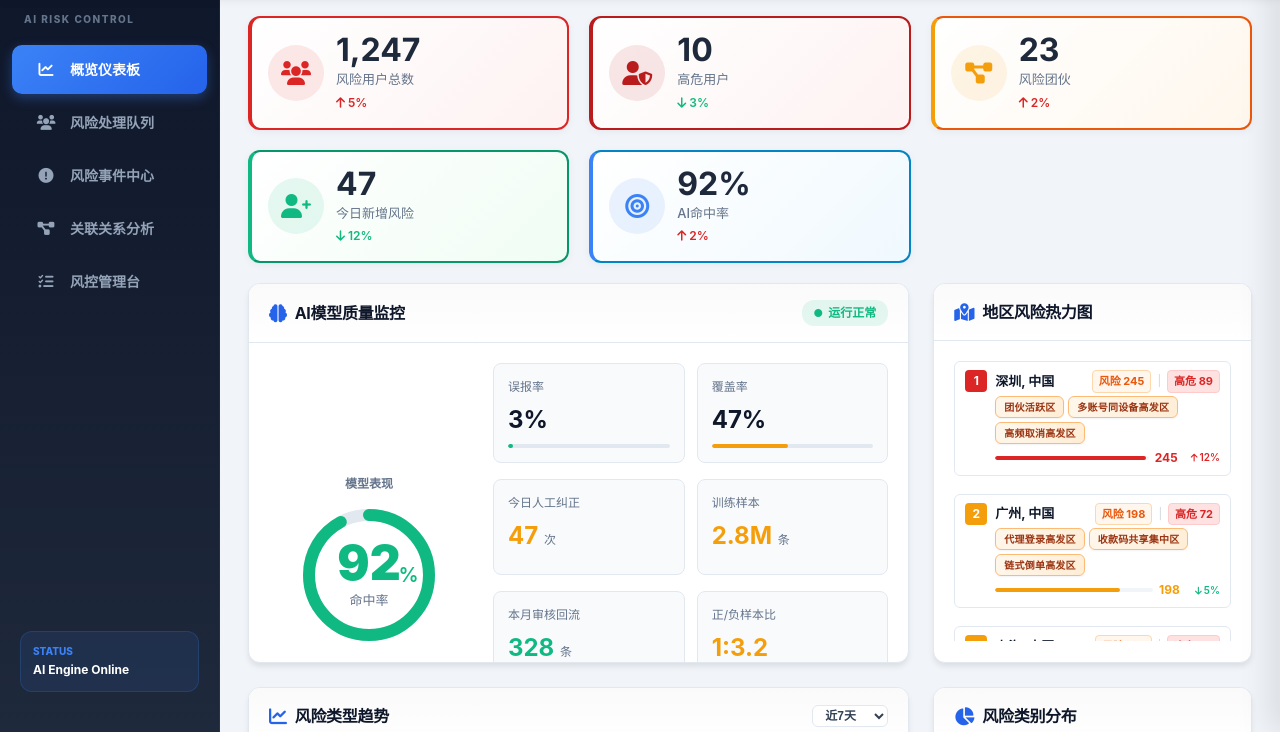
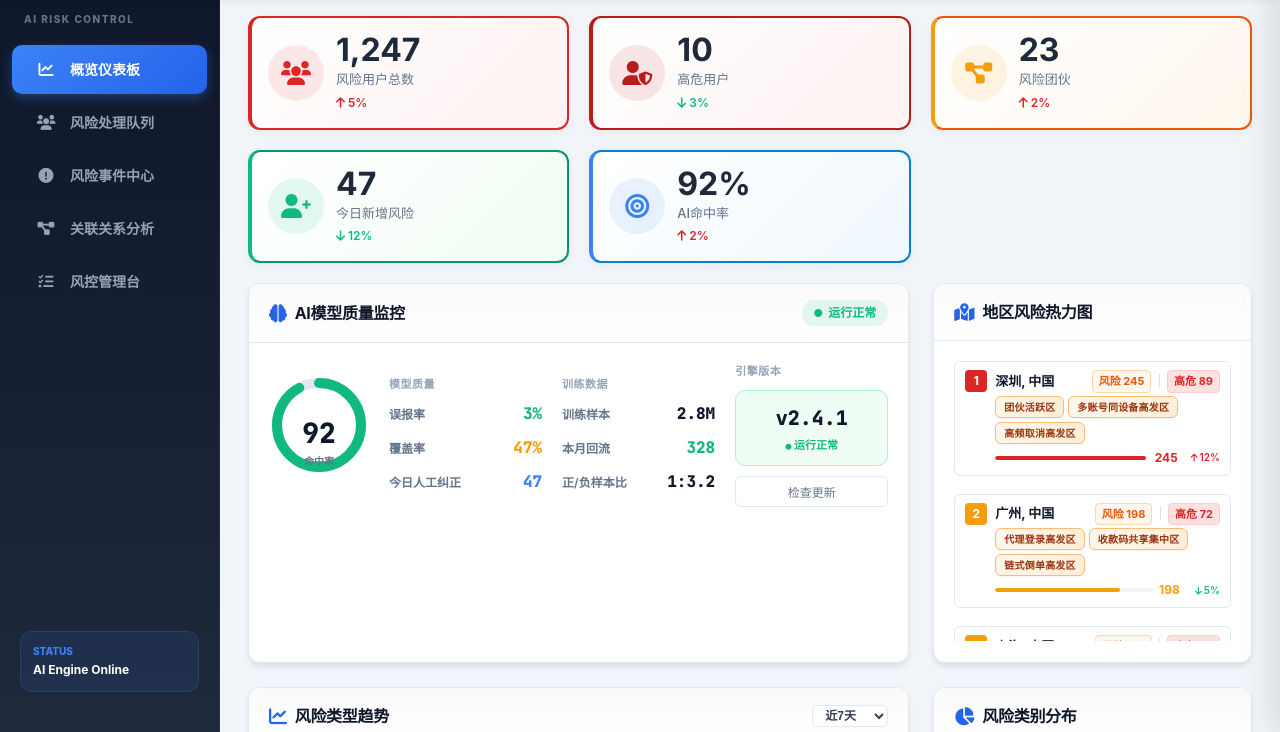
Before and after one commit to peterwong2023-bit/usdt-exchange-page, a website: page risk-v6-release/index.html in a window 1280 px wide. Shown: the part 68-800 px from the top of the page. Drawn offline with nearby package versions, Linux system fonts and the light colour scheme.

Commit message:
fix: AI模型质量监控卡片改为四列平铺布局，去除滚动
Made-with: Cursor

```diff
--- a/risk-v6-release/index.html
+++ b/risk-v6-release/index.html
@@ -358,74 +358,62 @@
                             <i class="fas fa-circle"></i> 运行正常
                         </span>
                     </div>
-                    <div class="card-body">
-                        <div class="ai-model-grid">
-                            <!-- 左侧：命中率圆形显示 -->
-                            <div class="hit-rate-circle-container">
-                                <div class="section-label">模型表现</div>
-                                <div class="hit-rate-circle">
-                                    <div class="circle-progress">
-                                        <svg width="140" height="140">
-                                            <circle cx="70" cy="70" r="60" fill="none" stroke="#e2e8f0" stroke-width="12"/>
-                                            <circle cx="70" cy="70" r="60" fill="none" stroke="#10b981" stroke-width="12"
-                                                stroke-dasharray="377" stroke-dashoffset="30" stroke-linecap="round"
-                                                transform="rotate(-90 70 70)"/>
-                                        </svg>
-                                        <div class="circle-text">
-                                            <div class="circle-value">92</div>
-                                            <div class="circle-label">命中率</div>
-                                        </div>
-                                    </div>
+                    <div class="card-body" style="padding: 16px 20px;">
+                        <div style="display: grid; grid-template-columns: auto 1fr 1fr 1fr; gap: 20px; align-items: center;">
+                            <!-- 命中率圆形 -->
+                            <div style="text-align: center;">
+                                <svg width="100" height="100">
+                                    <circle cx="50" cy="50" r="42" fill="none" stroke="#e2e8f0" stroke-width="10"/>
+                                    <circle cx="50" cy="50" r="42" fill="none" stroke="#10b981" stroke-width="10"
+                                        stroke-dasharray="264" stroke-dashoffset="21" stroke-linecap="round"
+                                        transform="rotate(-90 50 50)"/>
+                                </svg>
+                                <div style="margin-top:-68px; position:relative;">
+                                    <div style="font-size:28px; font-weight:900; color:#0f172a; font-family:'JetBrains Mono',monospace;">92</div>
+                                    <div style="font-size:10px; color:#64748b; font-weight:700;">命中率</div>
+                                </div>
+                                <div style="margin-top:26px;"></div>
+                            </div>
+                            <!-- 模型质量 -->
+                            <div style="display:flex; flex-direction:column; gap:10px;">
+                                <div style="font-size:11px; font-weight:800; color:#94a3b8; text-transform:uppercase; letter-spacing:0.5px;">模型质量</div>
+                                <div style="display:flex; justify-content:space-between; align-items:baseline;">
+                                    <span style="font-size:12px; color:#64748b; font-weight:600;">误报率</span>
+                                    <span style="font-size:16px; font-weight:800; color:#10b981; font-family:'JetBrains Mono',monospace;">3%</span>
+                                </div>
+                                <div style="display:flex; justify-content:space-between; align-items:baseline;">
+                                    <span style="font-size:12px; color:#64748b; font-weight:600;">覆盖率</span>
+                                    <span style="font-size:16px; font-weight:800; color:#f59e0b; font-family:'JetBrains Mono',monospace;">47%</span>
+                                </div>
+                                <div style="display:flex; justify-content:space-between; align-items:baseline;">
+                                    <span style="font-size:12px; color:#64748b; font-weight:600;">今日人工纠正</span>
+                                    <span style="font-size:16px; font-weight:800; color:#3b82f6; font-family:'JetBrains Mono',monospace;">47</span>
                                 </div>
                             </div>
-
-                            <!-- 右侧：其他指标 -->
-                            <div class="ai-metrics-right">
-                                <div class="metric-row">
-                                    <div class="metric-box">
-                                        <div class="metric-box-label">误报率</div>
-                                        <div class="metric-box-value">3%</div>
-                                        <div class="progress-bar-thin">
-                                            <div class="progress-fill-thin success" style="width: 3%"></div>
-                                        </div>
-                                    </div>
-                                    <div class="metric-box">
-                                        <div class="metric-box-label">覆盖率</div>
-                                        <div class="metric-box-value">47%</div>
-                                        <div class="progress-bar-thin">
-                                            <div class="progress-fill-thin warning" style="width: 47%"></div>
-                                        </div>
-                                    </div>
+                            <!-- 训练数据 -->
+                            <div style="display:flex; flex-direction:column; gap:10px;">
+                                <div style="font-size:11px; font-weight:800; color:#94a3b8; text-transform:uppercase; letter-spacing:0.5px;">训练数据</div>
+                                <div style="display:flex; justify-content:space-between; align-items:baseline;">
+                                    <span style="font-size:12px; color:#64748b; font-weight:600;">训练样本</span>
+                                    <span style="font-size:16px; font-weight:800; color:#0f172a; font-family:'JetBrains Mono',monospace;">2.8M</span>
                                 </div>
-
-                                <div class="metric-row">
-                                    <div class="metric-box">
-                                        <div class="metric-box-label">今日人工纠正</div>
-                                        <div class="metric-box-value highlight">47 <span class="unit">次</span></div>
-                                    </div>
-                                    <div class="metric-box">
-                                        <div class="metric-box-label">训练样本</div>
-                                        <div class="metric-box-value highlight">2.8M <span class="unit">条</span></div>
-                                    </div>
+                                <div style="display:flex; justify-content:space-between; align-items:baseline;">
+                                    <span style="font-size:12px; color:#64748b; font-weight:600;">本月回流</span>
+                                    <span style="font-size:16px; font-weight:800; color:#10b981; font-family:'JetBrains Mono',monospace;">328</span>
                                 </div>
-                                <div class="metric-row">
-                                    <div class="metric-box">
-                                        <div class="metric-box-label">本月审核回流</div>
-                                        <div class="metric-box-value highlight" style="color: #10b981;">328 <span class="unit">条</span></div>
-                                    </div>
-                                    <div class="metric-box">
-                                        <div class="metric-box-label">正/负样本比</div>
-                                        <div class="metric-box-value highlight">1:3.2</div>
-                                    </div>
+                                <div style="display:flex; justify-content:space-between; align-items:baseline;">
+                                    <span style="font-size:12px; color:#64748b; font-weight:600;">正/负样本比</span>
+                                    <span style="font-size:16px; font-weight:800; color:#0f172a; font-family:'JetBrains Mono',monospace;">1:3.2</span>
                                 </div>
-
-                                <div class="model-version-box">
-                                    <span class="version-label">当前版本:</span>
-                                    <span class="version-badge">v2.4.1</span>
-                                    <span class="status-dot"></span>
-                                    <span class="status-text">运行正常</span>
-                                    <button class="btn-update">检查更新</button>
+                            </div>
+                            <!-- 版本信息 -->
+                            <div style="display:flex; flex-direction:column; gap:10px;">
+                                <div style="font-size:11px; font-weight:800; color:#94a3b8; text-transform:uppercase; letter-spacing:0.5px;">引擎版本</div>
+                                <div style="text-align:center; padding:12px; background:#f0fdf4; border-radius:10px; border:1.5px solid #a7f3d0;">
+                                    <div style="font-size:20px; font-weight:900; color:#0f172a; font-family:'JetBrains Mono',monospace;">v2.4.1</div>
+                                    <div style="font-size:11px; color:#10b981; font-weight:700; margin-top:4px;"><i class="fas fa-circle" style="font-size:6px;"></i> 运行正常</div>
                                 </div>
+                                <button class="btn-update" style="width:100%; text-align:center; padding:6px; font-size:12px;">检查更新</button>
                             </div>
                         </div>
                     </div>
```
